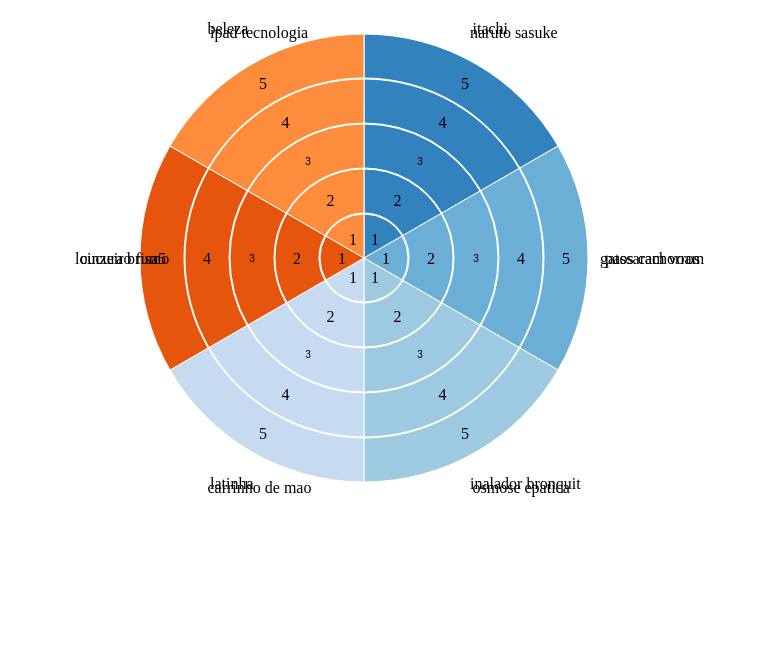
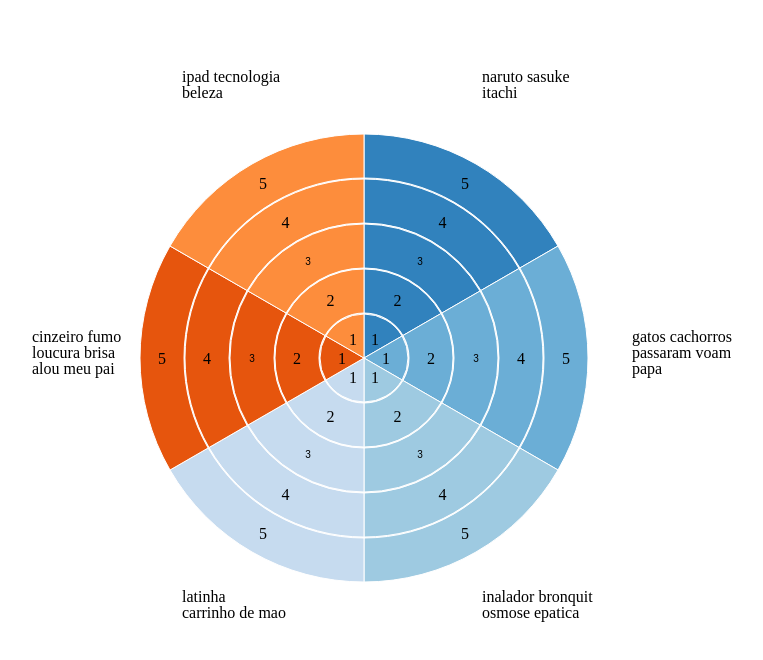
Before and after one commit to ifalldev/circular-quiz, a website: page index.html in a window 1280 px wide. Shown: the whole page, without its empty margins (24-787 px from the left). Drawn offline with Linux system fonts and the light colour scheme.

Commit message:
positioning multi lines title

```diff
--- a/circle-chart.js
+++ b/circle-chart.js
@@ -9,9 +9,9 @@ multiLevelCircleChart = function(bandList, bandNivel) {
   let pieWidth;
   let svg = d3.select('body').append('svg')
       .attr('width', 800)
-      .attr('height', height)
+      .attr('height', 800)
       .append('g')
-      .attr('transform', 'translate(' +  380 + ',' + height / 2 + ')');
+      .attr('transform', 'translate(' +  380 + ',' + 350 + ')');
   let multilevelChart = [];
 
   // PRODUZ O ARRAY QUE CONTEM TODOS OS NIVEIS DO GRAFICO
@@ -51,20 +51,20 @@ multiLevelCircleChart = function(bandList, bandNivel) {
       .text(() => index + 1);
   };
 
-  this.drawTextChart = function(outRadius, inRadius, titles, index) {
+  this.drawTextChart = function(posY, posX, titles, index) {
     let labelArc = d3.arc()
-              .outerRadius(outRadius)
-              .innerRadius(inRadius);
+              .outerRadius(maxRadius + 100)
+              .innerRadius(maxRadius);
 
     const g = svg.selectAll('.arcLabel' + index)
           .data(this.pie(titles))
           .enter().append('g')
-          .attr('class', 'arcLabel');
+          .attr('class', 'arcLabel' + index);
 
     g.append('text')
         .attr('transform', d => 'translate(' + labelArc.centroid(d) + ')')
-        .attr('dy', '.35em')
-        .attr('dx', '-1.5em')
+        .attr('dy', posY + 'em')
+        .attr('dx', '-2em')
         .text(d => d.data);
   };
 
@@ -88,7 +88,7 @@ multiLevelCircleChart = function(bandList, bandNivel) {
 
     arMultiLineTexts.forEach((i, j) => {
       console.log('creating labels', i, j);
-      this.drawTextChart(maxRadius + 10 * (j + 2), maxRadius, i, j);
+      this.drawTextChart(j - 1, maxRadius, i, j);
     });
   };
 
--- a/index.html
+++ b/index.html
@@ -12,7 +12,7 @@
   <script src="circle-chart.js" type="text/javascript"></script>
   <!-- <script src="test.js" type="text/javascript"></script> -->
   <script type="text/javascript">
-    const a = multiLevelCircleChart(['naruto sasuke\n itachi', 'gatos cachorros \npassaram voam', 'inalador bronquit\n osmose epatica', 'latinha \ncarrinho de mao\n papa', 'cinzeiro fumo\n loucura brisa', 'ipad tecnologia\n beleza'], 5);
+    const a = multiLevelCircleChart(['naruto sasuke\n itachi', 'gatos cachorros \npassaram voam', 'inalador bronquit\n osmose epatica', 'latinha \ncarrinho de mao\n papa', 'cinzeiro fumo\n loucura brisa\n alou meu pai', 'ipad tecnologia\n beleza'], 5);
     a.create();
   </script>
 </body>
```
